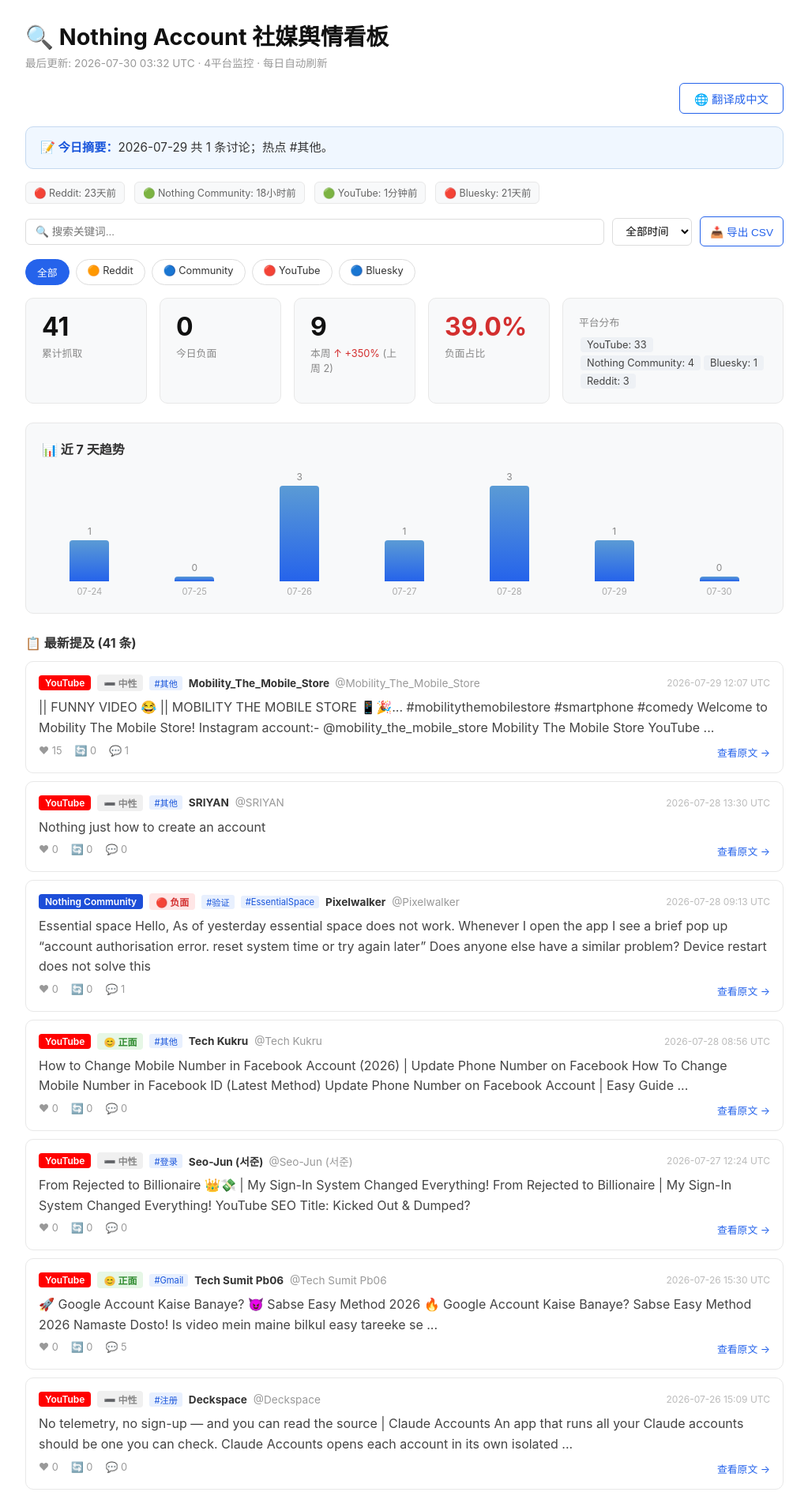
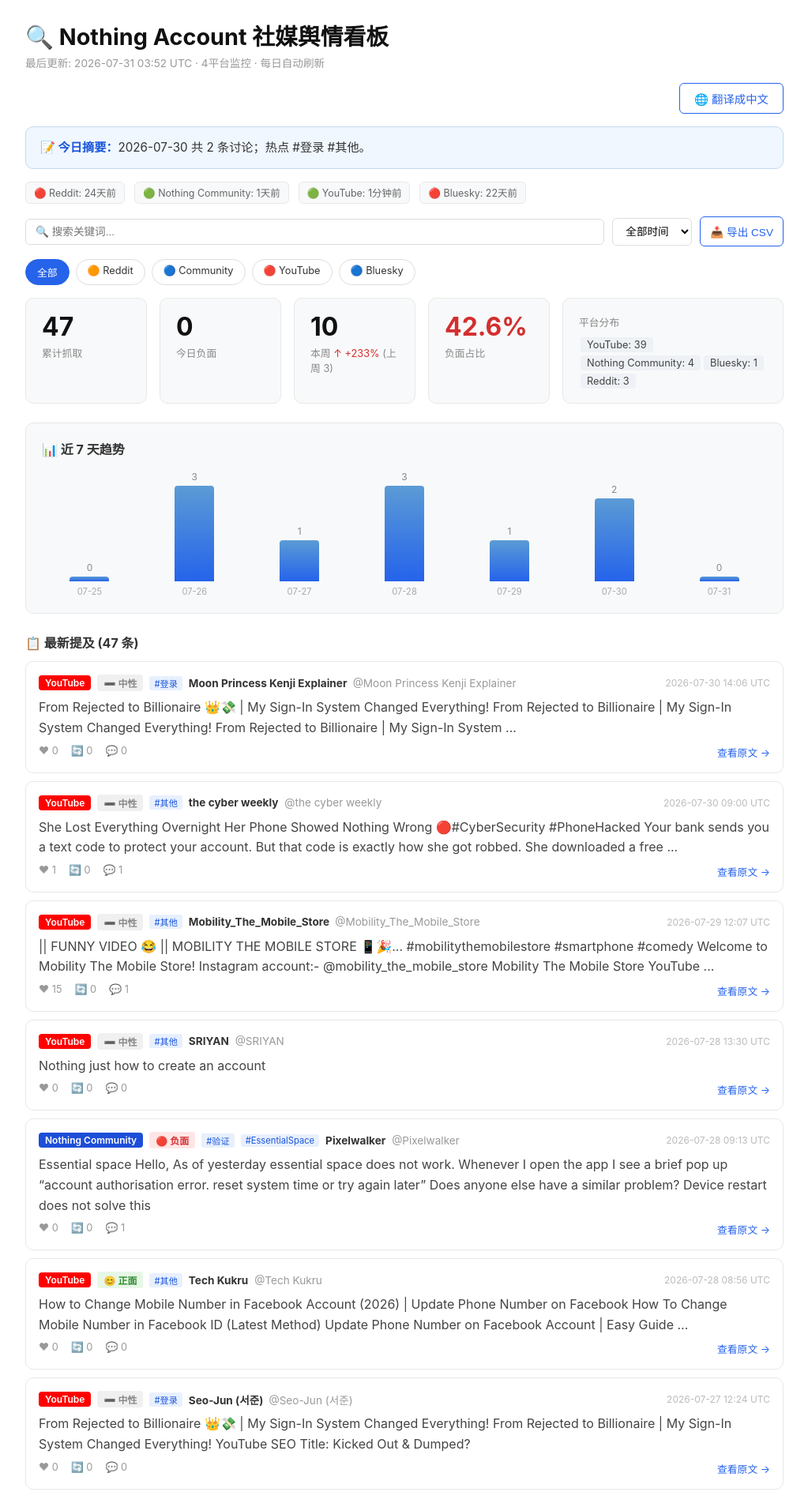
Before and after one commit to janeyan-a11y/nothing-account-monitor, a plain HTML site: page index.html in a window 1280 px wide. Shown: the top 1889 px of the page at 79% size, without its empty margins (128-1151 px from the left). Drawn offline with Linux system fonts and the light colour scheme.

Commit message:
Auto: daily social monitor update [skip ci] 08d984de13b3fee358761436d501250ac7ef4762

```diff
--- a/index.html
+++ b/index.html
@@ -74,10 +74,10 @@
 <body>
 <div class="container">
 <h1>🔍 Nothing Account 社媒舆情看板</h1>
-<div class="subtitle">最后更新: 2026-07-30 03:32 UTC · 4平台监控 · 每日自动刷新</div>
+<div class="subtitle">最后更新: 2026-07-31 03:52 UTC · 4平台监控 · 每日自动刷新</div>
 <div class="translate-bar"><button class="btn-translate" id="btnTranslate" onclick="toggleTranslate()">🌐 翻译成中文</button></div>
-<div class="daily-summary"><strong>📝 今日摘要：</strong>2026-07-29 共 1 条讨论；热点 #其他。</div>
-<div class="status-bar"><span class="status-chip">🔴 Reddit: 23天前</span><span class="status-chip">🟢 Nothing Community: 18小时前</span><span class="status-chip">🟢 YouTube: 1分钟前</span><span class="status-chip">🔴 Bluesky: 21天前</span></div>
+<div class="daily-summary"><strong>📝 今日摘要：</strong>2026-07-30 共 2 条讨论；热点 #登录 #其他。</div>
+<div class="status-bar"><span class="status-chip">🔴 Reddit: 24天前</span><span class="status-chip">🟢 Nothing Community: 1天前</span><span class="status-chip">🟢 YouTube: 1分钟前</span><span class="status-chip">🔴 Bluesky: 22天前</span></div>
 <div class="toolbar">
   <input type="text" id="searchInput" placeholder="🔍 搜索关键词..." oninput="applyFilters()">
   <select id="timeFilter" onchange="applyFilters()"><option value="all">全部时间</option><option value="7">近 7 天</option><option value="30">近 30 天</option><option value="1">今天</option></select>
@@ -92,16 +92,46 @@
 </div>
 
 <div class="stats-grid">
-  <div class="stat-card"><div class="number">41</div><div class="label">累计抓取</div></div>
+  <div class="stat-card"><div class="number">47</div><div class="label">累计抓取</div></div>
   <div class="stat-card"><div class="number">0</div><div class="label">今日负面</div></div>
-  <div class="stat-card"><div class="number">9</div><div class="label">本周 <span class="trend-up">↑ +350%</span> (上周 2)</div></div>
-  <div class="stat-card"><div class="number" style="color:#d32f2f">39.0%</div><div class="label">负面占比</div></div>
-  <div class="stat-card" style="flex:2;min-width:280px;"><div class="label" style="margin-top:4px;">平台分布</div><div style="margin-top:8px;"><span class="stat-chip pfilter" data-p="YouTube" onclick="filterPlatform('YouTube')">YouTube: 33</span><span class="stat-chip pfilter" data-p="Nothing Community" onclick="filterPlatform('Nothing Community')">Nothing Community: 4</span><span class="stat-chip pfilter" data-p="Bluesky" onclick="filterPlatform('Bluesky')">Bluesky: 1</span><span class="stat-chip pfilter" data-p="Reddit" onclick="filterPlatform('Reddit')">Reddit: 3</span></div></div>
+  <div class="stat-card"><div class="number">10</div><div class="label">本周 <span class="trend-up">↑ +233%</span> (上周 3)</div></div>
+  <div class="stat-card"><div class="number" style="color:#d32f2f">42.6%</div><div class="label">负面占比</div></div>
+  <div class="stat-card" style="flex:2;min-width:280px;"><div class="label" style="margin-top:4px;">平台分布</div><div style="margin-top:8px;"><span class="stat-chip pfilter" data-p="YouTube" onclick="filterPlatform('YouTube')">YouTube: 39</span><span class="stat-chip pfilter" data-p="Nothing Community" onclick="filterPlatform('Nothing Community')">Nothing Community: 4</span><span class="stat-chip pfilter" data-p="Bluesky" onclick="filterPlatform('Bluesky')">Bluesky: 1</span><span class="stat-chip pfilter" data-p="Reddit" onclick="filterPlatform('Reddit')">Reddit: 3</span></div></div>
 </div>
-<div class="trend-section"><h3>📊 近 7 天趋势</h3><div class="bar-chart"><div class="bar-col"><div class="bar-value">1</div><div class="bar-fill" style="height:33%"></div><div class="bar-label">07-24</div></div><div class="bar-col"><div class="bar-value">0</div><div class="bar-fill" style="height:4%"></div><div class="bar-label">07-25</div></div><div class="bar-col"><div class="bar-value">3</div><div class="bar-fill" style="height:100%"></div><div class="bar-label">07-26</div></div><div class="bar-col"><div class="bar-value">1</div><div class="bar-fill" style="height:33%"></div><div class="bar-label">07-27</div></div><div class="bar-col"><div class="bar-value">3</div><div class="bar-fill" style="height:100%"></div><div class="bar-label">07-28</div></div><div class="bar-col"><div class="bar-value">1</div><div class="bar-fill" style="height:33%"></div><div class="bar-label">07-29</div></div><div class="bar-col"><div class="bar-value">0</div><div class="bar-fill" style="height:4%"></div><div class="bar-label">07-30</div></div></div></div>
+<div class="trend-section"><h3>📊 近 7 天趋势</h3><div class="bar-chart"><div class="bar-col"><div class="bar-value">0</div><div class="bar-fill" style="height:4%"></div><div class="bar-label">07-25</div></div><div class="bar-col"><div class="bar-value">3</div><div class="bar-fill" style="height:100%"></div><div class="bar-label">07-26</div></div><div class="bar-col"><div class="bar-value">1</div><div class="bar-fill" style="height:33%"></div><div class="bar-label">07-27</div></div><div class="bar-col"><div class="bar-value">3</div><div class="bar-fill" style="height:100%"></div><div class="bar-label">07-28</div></div><div class="bar-col"><div class="bar-value">1</div><div class="bar-fill" style="height:33%"></div><div class="bar-label">07-29</div></div><div class="bar-col"><div class="bar-value">2</div><div class="bar-fill" style="height:66%"></div><div class="bar-label">07-30</div></div><div class="bar-col"><div class="bar-value">0</div><div class="bar-fill" style="height:4%"></div><div class="bar-label">07-31</div></div></div></div>
 <div class="mentions-section">
-  <h3>📋 最新提及 (<span id="mentionCount">41</span> 条)</h3>
-  <div class="mention-card" data-platform="YouTube" data-sentiment="neutral" data-date="2026-07-29" data-tags="#其他">
+  <h3>📋 最新提及 (<span id="mentionCount">47</span> 条)</h3>
+  <div class="mention-card" data-platform="YouTube" data-sentiment="neutral" data-date="2026-07-30" data-tags="#登录">
+  <div class="mention-header">
+    <span class="platform-badge platform-youtube">YouTube</span>
+    <span class="sent-badge sent-neutral">➖ 中性</span> <span class="topic-tag">#登录</span>
+    <span class="author"><strong>Moon Princess Kenji Explainer </strong> <span class="username">@Moon Princess Kenji Explainer </span></span>
+    <span class="time">2026-07-30 14:06 UTC</span>
+  </div>
+  <div class="mention-text">From Rejected to Billionaire 👑💸 | My Sign-In System Changed Everything!
+
+From Rejected to Billionaire | My Sign-In System Changed Everything! From Rejected to Billionaire | My Sign-In System ...</div>
+  <div class="mention-footer">
+    <span>❤ 0</span><span>🔄 0</span><span>💬 0</span>
+    <a href="https://www.youtube.com/watch?v=1dnrvGwoNbs" target="_blank" class="source-link">查看原文 →</a>
+  </div>
+</div>
+<div class="mention-card" data-platform="YouTube" data-sentiment="neutral" data-date="2026-07-30" data-tags="#其他">
+  <div class="mention-header">
+    <span class="platform-badge platform-youtube">YouTube</span>
+    <span class="sent-badge sent-neutral">➖ 中性</span> <span class="topic-tag">#其他</span>
+    <span class="author"><strong>the cyber weekly</strong> <span class="username">@the cyber weekly</span></span>
+    <span class="time">2026-07-30 09:00 UTC</span>
+  </div>
+  <div class="mention-text">She Lost Everything Overnight  Her Phone Showed Nothing Wrong 🔴#CyberSecurity #PhoneHacked
+
+Your bank sends you a text code to protect your account. But that code is exactly how she got robbed. She downloaded a free ...</div>
+  <div class="mention-footer">
+    <span>❤ 1</span><span>🔄 0</span><span>💬 1</span>
+    <a href="https://www.youtube.com/watch?v=QtOg_o9IGm0" target="_blank" class="source-link">查看原文 →</a>
+  </div>
+</div>
+<div class="mention-card" data-platform="YouTube" data-sentiment="neutral" data-date="2026-07-29" data-tags="#其他">
   <div class="mention-header">
     <span class="platform-badge platform-youtube">YouTube</span>
     <span class="sent-badge sent-neutral">➖ 中性</span> <span class="topic-tag">#其他</span>
@@ -720,6 +750,66 @@
     <a href="https://www.youtube.com/watch?v=C7Qwrp6orGI" target="_blank" class="source-link">查看原文 →</a>
   </div>
 </div>
+<div class="mention-card" data-platform="YouTube" data-sentiment="negative" data-date="2024-09-26" data-tags="#注销">
+  <div class="mention-header">
+    <span class="platform-badge platform-youtube">YouTube</span>
+    <span class="sent-badge sent-negative">🔴 负面</span> <span class="topic-tag">#注销</span>
+    <span class="author"><strong>Technical Grc</strong> <span class="username">@Technical Grc</span></span>
+    <span class="time">2024-09-26 13:29 UTC</span>
+  </div>
+  <div class="mention-text">How to delete Instagram account parmanetly | Instagram account delete option not showing kya kare
+
+How to delete Instagram account parmanetly | Instagram account delete option not showing kya kare Your Queries instagram ...</div>
+  <div class="mention-footer">
+    <span>❤ 8142</span><span>🔄 0</span><span>💬 4156</span>
+    <a href="https://www.youtube.com/watch?v=0R4tqnpLD34" target="_blank" class="source-link">查看原文 →</a>
+  </div>
+</div>
+<div class="mention-card" data-platform="YouTube" data-sentiment="negative" data-date="2023-06-03" data-tags="#注销">
+  <div class="mention-header">
+    <span class="platform-badge platform-youtube">YouTube</span>
+    <span class="sent-badge sent-negative">🔴 负面</span> <span class="topic-tag">#注销</span>
+    <span class="author"><strong>Nature and Clouds</strong> <span class="username">@Nature and Clouds</span></span>
+    <span class="time">2023-06-03 11:30 UTC</span>
+  </div>
+  <div class="mention-text">How to Delete Instagram account permanently in 2025 | #shorts #viral #instagram
+
+How to delete Instagram account permanently in 2024 | Instagram account delete kaise kare permanently Looking to permanently ...</div>
+  <div class="mention-footer">
+    <span>❤ 98021</span><span>🔄 0</span><span>💬 1056</span>
+    <a href="https://www.youtube.com/watch?v=qr9WSs7C4QU" target="_blank" class="source-link">查看原文 →</a>
+  </div>
+</div>
+<div class="mention-card" data-platform="YouTube" data-sentiment="negative" data-date="2023-05-06" data-tags="#注销">
+  <div class="mention-header">
+    <span class="platform-badge platform-youtube">YouTube</span>
+    <span class="sent-badge sent-negative">🔴 负面</span> <span class="topic-tag">#注销</span>
+    <span class="author"><strong>Sanjay Trick </strong> <span class="username">@Sanjay Trick </span></span>
+    <span class="time">2023-05-06 09:45 UTC</span>
+  </div>
+  <div class="mention-text">Facebook Account Delete Kaise Kare 2026 Permanently New Update | facebook id delete kaise kare 2026
+
+Hey, What&#39;s Up Guys! This Is Me Sanjay From (Sanjay Trick)------= Facebook Account Delete Kaise Kare 2026 Permanently New ...</div>
+  <div class="mention-footer">
+    <span>❤ 54723</span><span>🔄 0</span><span>💬 1847</span>
+    <a href="https://www.youtube.com/watch?v=K28VT6onMqE" target="_blank" class="source-link">查看原文 →</a>
+  </div>
+</div>
+<div class="mention-card" data-platform="YouTube" data-sentiment="negative" data-date="2022-10-09" data-tags="#注销">
+  <div class="mention-header">
+    <span class="platform-badge platform-youtube">YouTube</span>
+    <span class="sent-badge sent-negative">🔴 负面</span> <span class="topic-tag">#注销</span>
+    <span class="author"><strong>Mashooq Younis</strong> <span class="username">@Mashooq Younis</span></span>
+    <span class="time">2022-10-09 04:09 UTC</span>
+  </div>
+  <div class="mention-text">How to delete WhatsApp account permanently || WhatsApp account delete kaise kare #shorts
+
+How to delete WhatsApp account permanently || WhatsApp account delete kaise kare #shorts #whatsapp ...</div>
+  <div class="mention-footer">
+    <span>❤ 19458</span><span>🔄 0</span><span>💬 157</span>
+    <a href="https://www.youtube.com/watch?v=J_iSpvAfRpA" target="_blank" class="source-link">查看原文 →</a>
+  </div>
+</div>
 </div>
 <div class="footer">Nothing Account Social Monitor · 4 Platforms · Daily Auto Refresh</div>
 </div>
```
